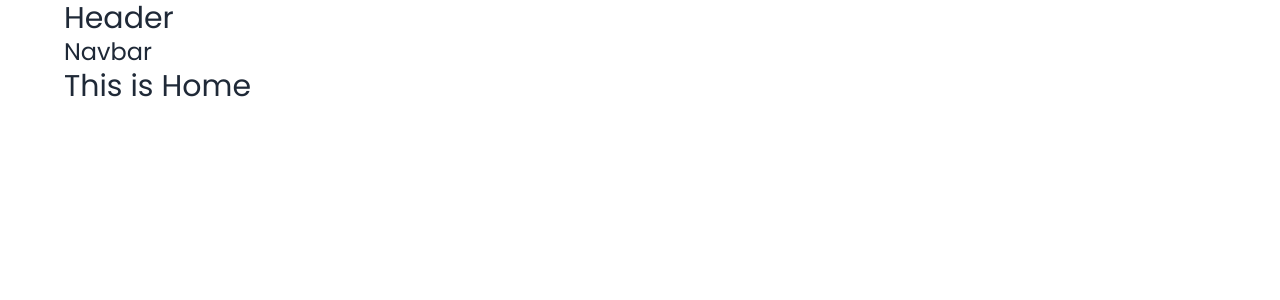
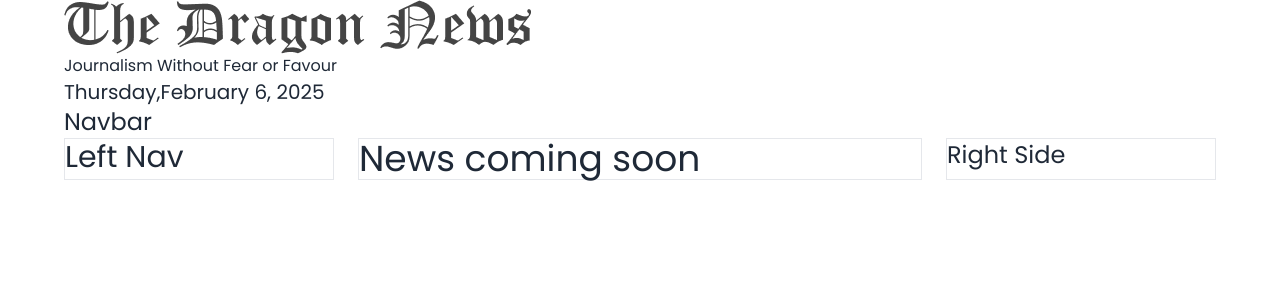
Before and after one commit to Rakibul12356/News-layout-project, a React (Vite) app: page / in a window 1280 px wide. Shown: the top 300 px of the page. Built offline with nearby package versions, Linux system fonts and the light colour scheme.

Commit message:
dynamic Time with Moment.js

```diff
--- a/package.json
+++ b/package.json
@@ -13,6 +13,7 @@
     "firebase": "^11.2.0",
     "localforage": "^1.10.0",
     "match-sorter": "^8.0.0",
+    "moment": "^2.30.1",
     "react": "^19.0.0",
     "react-dom": "^19.0.0",
     "react-router-dom": "^7.1.5",
--- a/src/pages/Home/Home.jsx
+++ b/src/pages/Home/Home.jsx
@@ -1,5 +1,7 @@
 import Header from "../shared/Header";
+import LeftSideNav from "../shared/LeftsideNav";
 import Navbar from "../shared/Navbar";
+import RightSideNav from "../shared/RightSideNav";
 
 
 const Home = () => {
@@ -7,7 +9,18 @@
         <div>
             <Header></Header>
             <Navbar></Navbar>
-            <h2 className= 'font-poppins text-3xl'>This is Home </h2>
+            {/**lay out start*/}
+            <div className="grid grid-cols-1 lg:grid-cols-4 gap-6">
+                <div className="border">
+                    <LeftSideNav></LeftSideNav>
+                </div>
+                <div className="col-span-2 border">
+                    <h2 className="text-4xl">News coming soon</h2>
+                </div>
+                <div className="border">
+                    <RightSideNav></RightSideNav>
+                </div>
+            </div>
         </div>
     );
 };
--- a/src/pages/shared/Header.jsx
+++ b/src/pages/shared/Header.jsx
@@ -1,8 +1,11 @@
-
+import logo from "../../assets/logo.png"
+import moment from 'moment';
 const Header = () => {
     return (
         <div>
-           <h2 className="text-3xl">Header</h2>
+         <img src={logo} alt="" />
+         <p>Journalism Without Fear or Favour</p>
+         <p className="text-xl">{moment().format('dddd,MMMM D, YYYY')}</p>
         </div>
     );
 };
--- /dev/null
+++ b/src/pages/shared/LeftSideNav.jsx
@@ -0,0 +1,10 @@
+
+const LeftSideNav = () => {
+  return (
+    <div>
+      <h2 className="text-3xl">Left Nav</h2>
+    </div>
+  )
+}
+
+export default LeftSideNav
--- a/src/pages/shared/Navbar.jsx
+++ b/src/pages/shared/Navbar.jsx
@@ -1,4 +1,4 @@
-import React from 'react';
+
 
 const Navbar = () => {
     return (
--- /dev/null
+++ b/src/pages/shared/RightSideNav.jsx
@@ -0,0 +1,10 @@
+
+const RightSideNav = () => {
+    return (
+        <div>
+            <h2 className="text-2xl">Right Side</h2>
+        </div>
+    );
+};
+
+export default RightSideNav;
```
Also changed, not shown: 1 other file (tests, documents, lock files or other folders).
